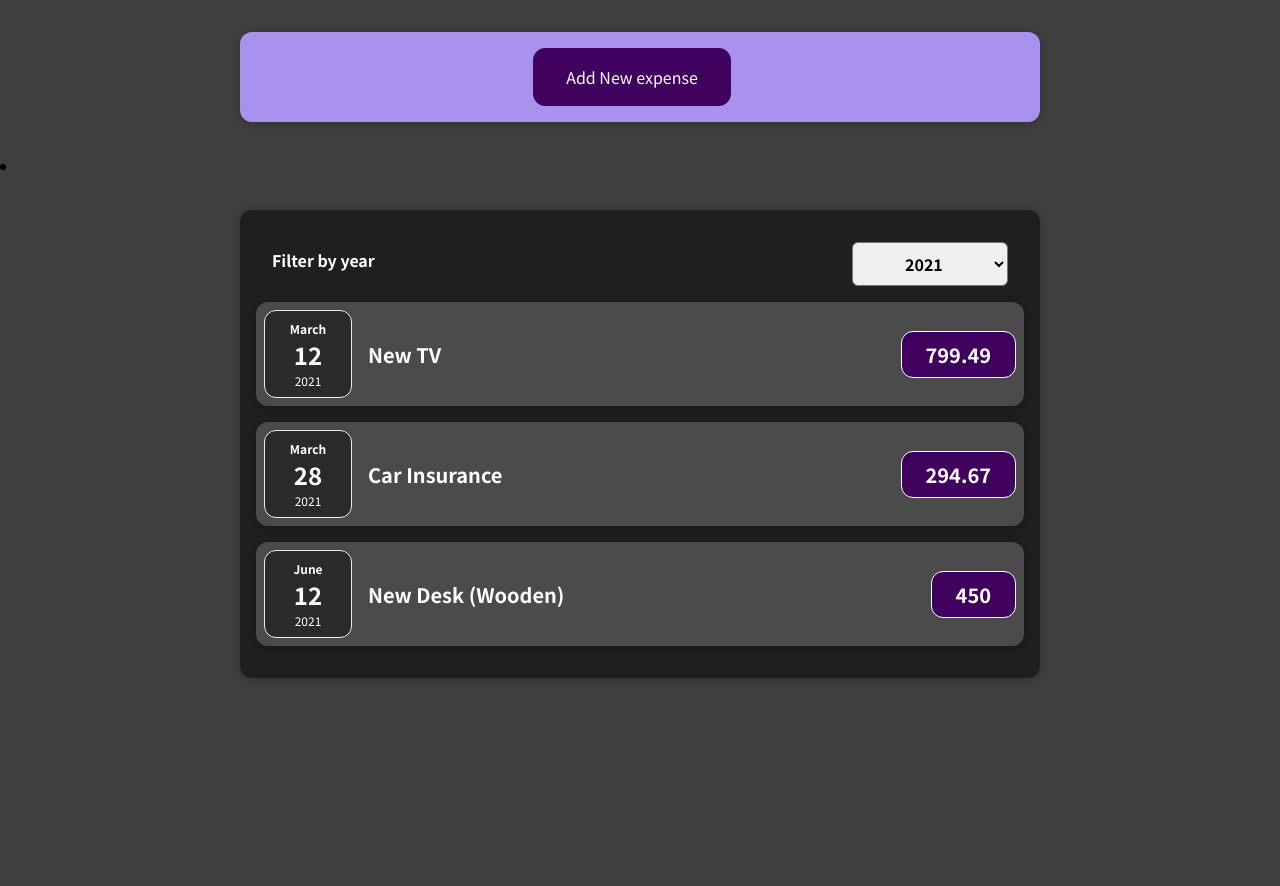
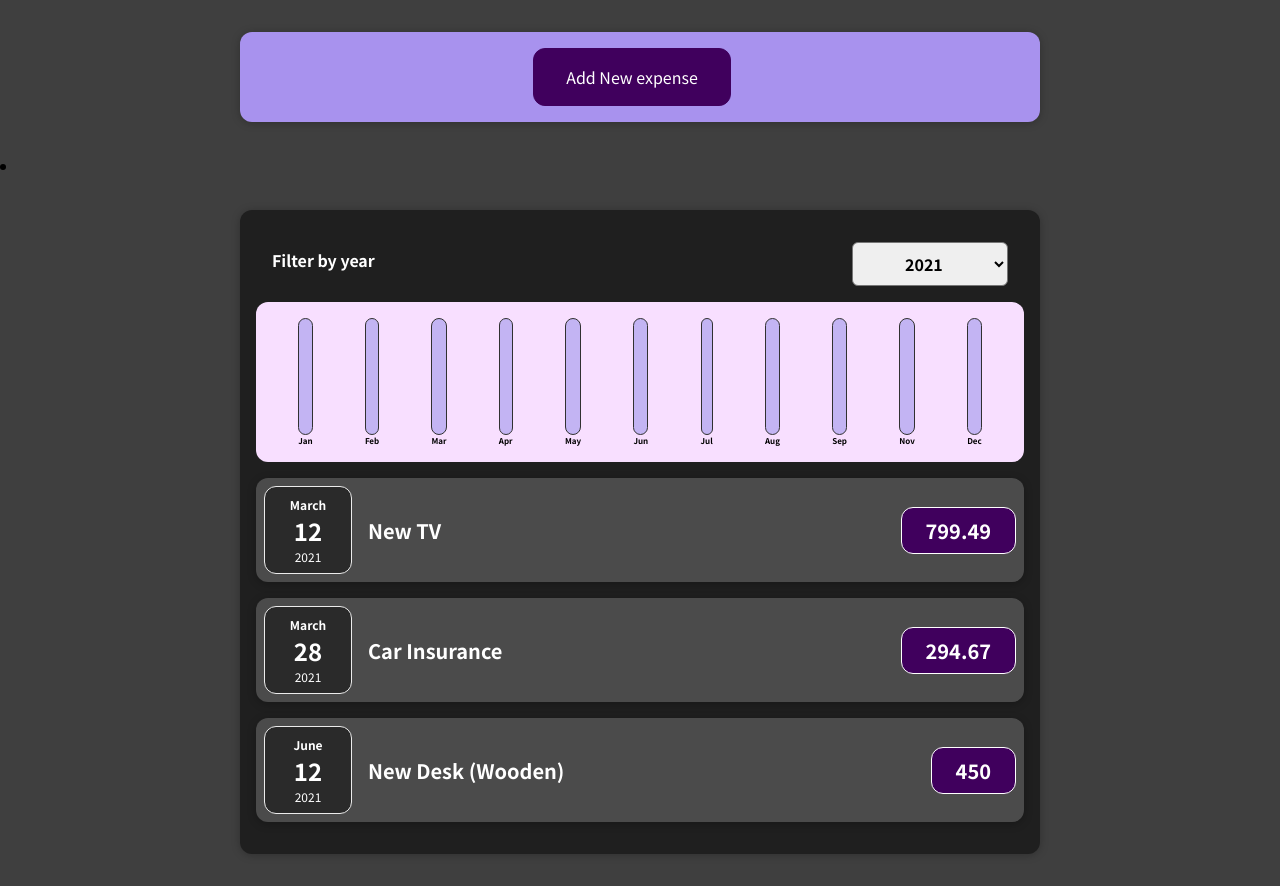
Before and after one commit to badanaut/expenses-app, a React (Create React App) app: page / in a window 1280 px wide. Before the commit the page ends 800 px from the top, so only its background shows below. Built offline with nearby package versions, Linux system fonts and the light colour scheme; the HTML template or start-up script is replaced by a standard one.

Commit message:
Add expenses chart

```diff
--- /dev/null
+++ b/src/components/Chart/Chart.css
@@ -0,0 +1,9 @@
+.chart {
+  padding: 1rem;
+  border-radius: 12px;
+  background-color: #f8dfff;
+  text-align: center;
+  display: flex;
+  justify-content: space-around;
+  height: 10rem;
+}
--- /dev/null
+++ b/src/components/Chart/Chart.js
@@ -0,0 +1,21 @@
+import ChartBar from "./ChartBar";
+import "./Chart.css";
+
+function Chart(props) {
+  const dataPointValues = props.dataPoints.map((dataPoint) => dataPoint.value);
+  const totalMaximum = Math.max(...dataPointValues);
+  return (
+    <div className="chart">
+      {props.dataPoints.map((dataPoint) => (
+        <ChartBar
+          key={dataPoint.label}
+          value={dataPoint.value}
+          maxValue={totalMaximum}
+          label={dataPoint.label}
+        />
+      ))}
+    </div>
+  );
+}
+
+export default Chart;
--- /dev/null
+++ b/src/components/Chart/ChartBar.css
@@ -0,0 +1,30 @@
+.chart-bar {
+  height: 100%;
+  display: flex;
+  flex-direction: column;
+  align-items: center;
+}
+
+.chart-bar__inner {
+  height: 100%;
+  width: 100%;
+  border: 1px solid #313131;
+  border-radius: 12px;
+  background-color: #c3b4f3;
+  overflow: hidden;
+  display: flex;
+  flex-direction: column;
+  justify-content: flex-end;
+}
+
+.chart-bar__fill {
+  background-color: #4826b9;
+  width: 100%;
+  transition: all 0.3s ease-out;
+}
+
+.chart-bar__label {
+  font-weight: bold;
+  font-size: 0.5rem;
+  text-align: center;
+}
--- /dev/null
+++ b/src/components/Chart/ChartBar.js
@@ -0,0 +1,23 @@
+import "./ChartBar.css";
+
+function ChartBar(props) {
+  let barFillHeight = "0%";
+
+  if (props.max > 0) {
+    barFillHeight = Math.round((props.value / props.maxValue) * 100) + "%";
+  }
+
+  return (
+    <div className="chart-bar">
+      <div className="chart-bar__inner">
+        <div
+          className="chart-bar__fill"
+          style={{ height: barFillHeight}}
+        ></div>
+      </div>
+      <div className="chart-bar__label">{props.label}</div>
+    </div>
+  );
+}
+
+export default ChartBar;
--- a/src/components/Expenses/Expenses.js
+++ b/src/components/Expenses/Expenses.js
@@ -3,6 +3,7 @@
 import ExpensesFilter from "../ExpensesFilter/ExpensesFilter";
 import { useState } from "react";
 import ExpensesList from "./ExpensesList";
+import ExpensesChart from "./ExpensesChart";
 
 export default function Expenses(props) {
   const [filteredYear, setfilteredYear] = useState("2021");
@@ -23,6 +24,7 @@
           selected={filteredYear}
           onSelectYear={filterChangeHandler}
         />
+        <ExpensesChart expenses={filteredExpenses} />
         <ExpensesList items={filteredExpenses} />
       </Card>
     </li>
--- /dev/null
+++ b/src/components/Expenses/ExpensesChart.js
@@ -0,0 +1,27 @@
+import Chart from "../Chart/Chart";
+
+function ExpensesChart(props) {
+
+  const chartDataPoints = [
+    { label: "Jan", value: 0 },
+    { label: "Feb", value: 0 },
+    { label: "Mar", value: 0 },
+    { label: "Apr", value: 0 },
+    { label: "May", value: 0 },
+    { label: "Jun", value: 0 },
+    { label: "Jul", value: 0 },
+    { label: "Aug", value: 0 },
+    { label: "Sep", value: 0 },
+    { label: "Nov", value: 0 },
+    { label: "Dec", value: 0 },
+  ];
+
+  for (const expense in props.expense) {
+    const expenseMonth = expense.date.getMonth(); // January = 0, February = 1,...
+    chartDataPoints[expenseMonth].value += expense.amounth;
+  }
+
+  return <Chart dataPoints={chartDataPoints} />;
+}
+
+export default ExpensesChart;
```
